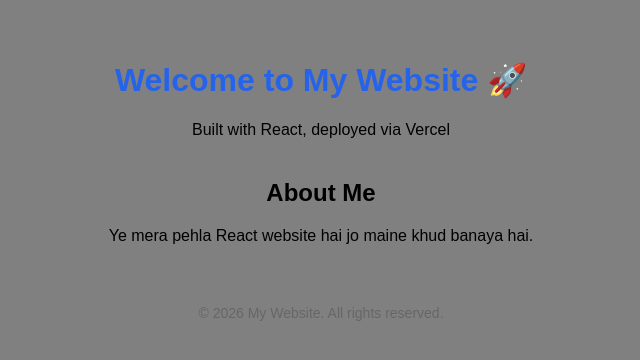
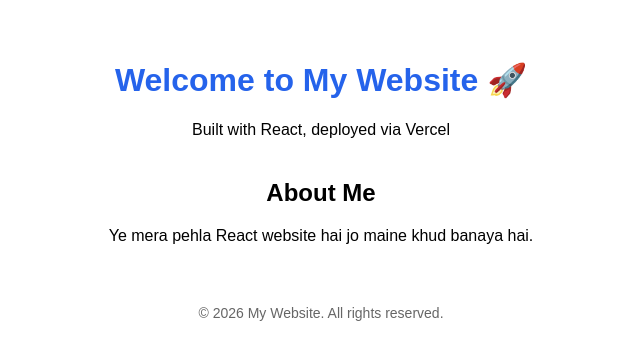
Before and after one commit to hebzur2002/learningheb1, a React (Vite) app: page / in a window 1280 px wide. Shown: the top 360 px of the page, without its empty margins (319-959 px from the left). Built offline with nearby package versions, Linux system fonts and the light colour scheme.

Commit message:
Change background color from gray to white

```diff
--- a/src/index.css
+++ b/src/index.css
@@ -1,5 +1,5 @@
 /* Poore app ke liye common styling */
 body {
   margin: 0;
-  background-color: gray;
+  background-color: white;
 }
```
